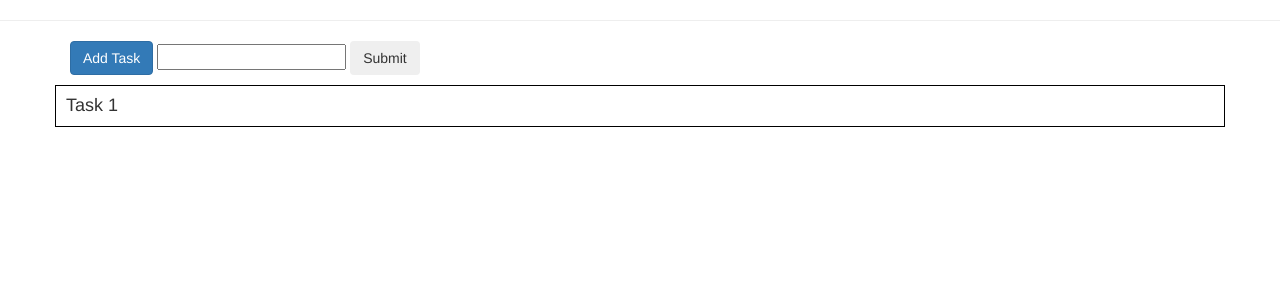
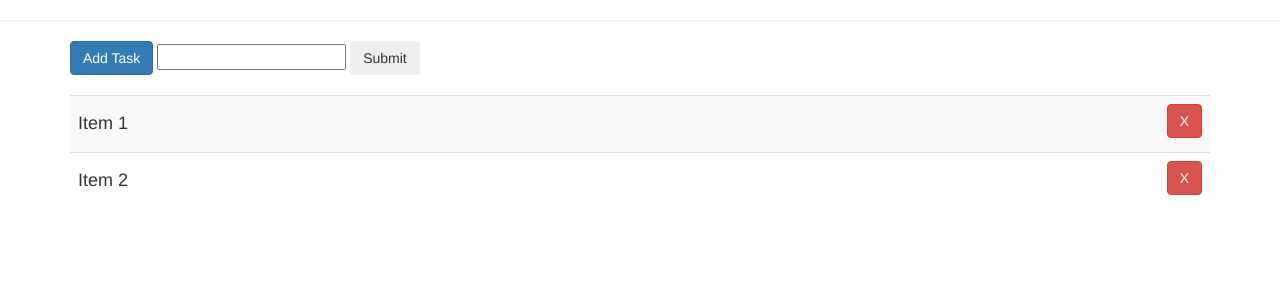
Before and after one commit to CuriousIbrahim/a-simple-to-do-list, a PHP site: page / in a window 1280 px wide. Shown: the part 148-448 px from the top of the page. Run offline with PHP 8.4, Linux system fonts and the light colour scheme; some libraries are stand-ins or nearby versions.

Commit message:
Completely changed the structure of the list that holds the user's tasks. Changed to a table structure

```diff
--- a/css/styles.css
+++ b/css/styles.css
@@ -1,12 +1,8 @@
-h4 {
-
-    border: 1px solid black;
-    padding: 10px 10px;
-}
-
-
 div#submit {
-/*    float: */
     display: inline;
 
 }
+
+button#delete {
+    display: inline;
+}
--- a/index.html
+++ b/index.html
@@ -36,14 +36,35 @@
             </div>
         </div>
 
+        <br>
+
         <div class="container" id="to-do-list">
 
-            <div class="row">
+            <table class="table table-striped">
 
-                <h4>Task 1</h4>
+                <tr>
 
+                    <td class="col-md-12">
+                        <h4>Item 1</h4>
+                    </td>
+                    <td clas="col-mid-12">
+                        <button class="btn btn-l btn-danger">X</button>
+                    </td>
 
-            </div>
+                </tr>
+
+                <tr>
+
+                    <td>
+                        <h4>Item 2</h4>
+                    </td>
+                    <td>
+                        <button class="btn btn-l btn-danger">X</button>
+                    </td>
+
+                </tr>
+
+            </table>
 
 
         </div>
```
